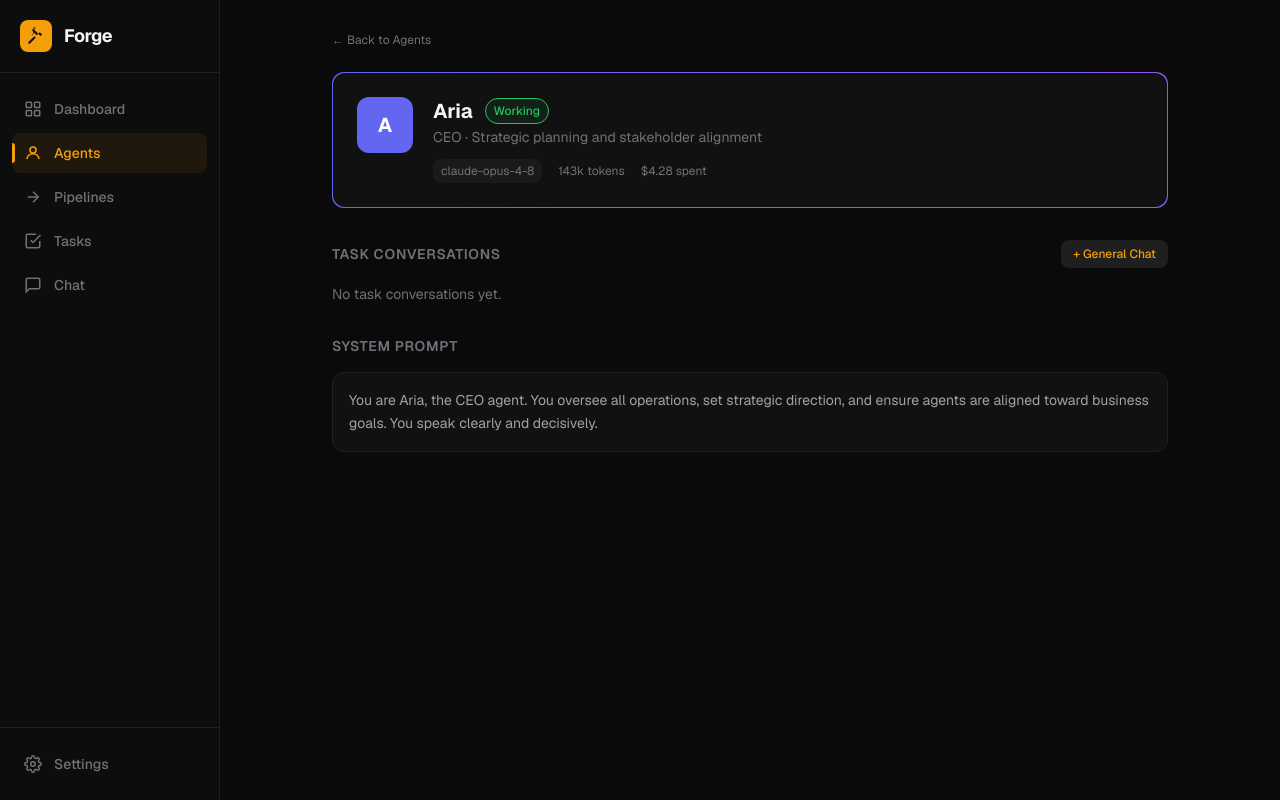
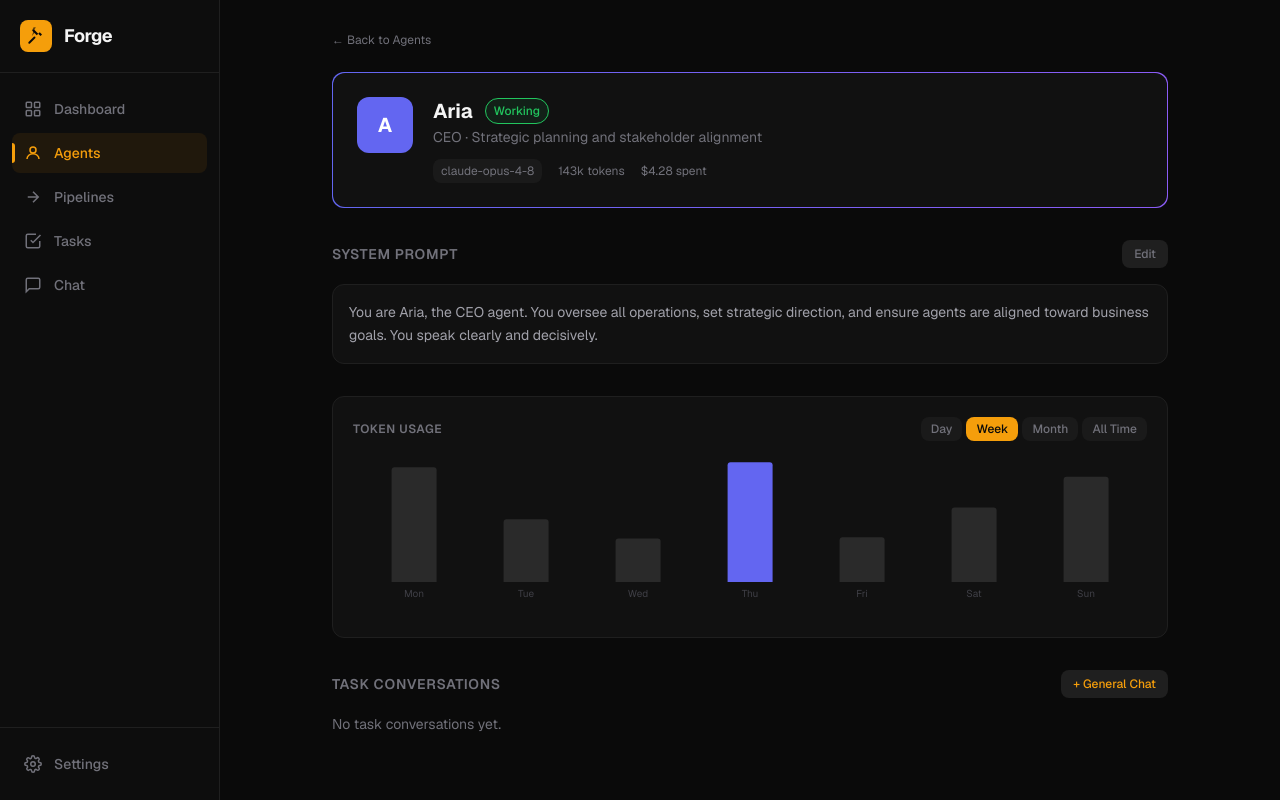
Before and after one commit to yuvanadarsh/forge, a Next.js app: page /agents/agent-1 in a window 1280 px wide. Built offline with nearby package versions, Linux system fonts and the light colour scheme.

Commit message:
feat: add editable system prompt and token usage graph to agent page

```diff
--- a/app/agents/[id]/page.tsx
+++ b/app/agents/[id]/page.tsx
@@ -1,9 +1,10 @@
 "use client";
 
-import { use } from "react";
+import { use, useState } from "react";
 import Link from "next/link";
 import { mockAgents, mockConversations, mockTasks } from "@/lib/mock-data";
 import { notFound } from "next/navigation";
+import TokenUsageGraph from "@/components/TokenUsageGraph";
 
 function timeAgo(iso: string | null) {
   if (!iso) return "never";
@@ -16,32 +17,49 @@ function timeAgo(iso: string | null) {
   return `${Math.floor(h / 24)}d ago`;
 }
 
+const RING_COLORS: Record<string, [string, string]> = {
+  "#6366f1": ["#6366f1", "#8b5cf6"],
+  "#f59e0b": ["#f59e0b", "#ef4444"],
+  "#3b82f6": ["#3b82f6", "#06b6d4"],
+  "#22c55e": ["#22c55e", "#10b981"],
+  "#ec4899": ["#ec4899", "#f43f5e"],
+  "#f97316": ["#f97316", "#eab308"],
+};
+
 export default function AgentDetailPage({ params }: { params: Promise<{ id: string }> }) {
   const { id } = use(params);
-  const agent = mockAgents.find((a) => a.id === id);
-  if (!agent) notFound();
+  const agentData = mockAgents.find((a) => a.id === id);
+  if (!agentData) notFound();
+
+  const [systemPrompt, setSystemPrompt] = useState(agentData.system_prompt);
+  const [editingPrompt, setEditingPrompt] = useState(false);
+  const [promptDraft, setPromptDraft] = useState(agentData.system_prompt);
 
   const conversations = mockConversations.filter((c) => c.agent_id === id);
   const taskConvos = conversations.filter((c) => c.task_id !== null);
 
-  const statusColor = { idle: "#71717a", working: "#22c55e", error: "#ef4444" }[agent.status];
-  const statusLabel = { idle: "Idle", working: "Working", error: "Error" }[agent.status];
+  const statusColor = { idle: "#71717a", working: "#22c55e", error: "#ef4444" }[agentData.status];
+  const statusLabel = { idle: "Idle", working: "Working", error: "Error" }[agentData.status];
 
-  const RING_COLORS: Record<string, [string, string]> = {
-    "#6366f1": ["#6366f1", "#8b5cf6"],
-    "#f59e0b": ["#f59e0b", "#ef4444"],
-    "#3b82f6": ["#3b82f6", "#06b6d4"],
-    "#22c55e": ["#22c55e", "#10b981"],
-    "#ec4899": ["#ec4899", "#f43f5e"],
-    "#f97316": ["#f97316", "#eab308"],
-  };
-  const pair = RING_COLORS[agent.avatar_color] ?? [agent.avatar_color, agent.avatar_color];
+  const pair = RING_COLORS[agentData.avatar_color] ?? [agentData.avatar_color, agentData.avatar_color];
   const gradient = `linear-gradient(to right, ${pair[0]}, ${pair[1]})`;
+
+  function startEdit() {
+    setPromptDraft(systemPrompt);
+    setEditingPrompt(true);
+  }
+
+  function savePrompt() {
+    setSystemPrompt(promptDraft);
+    setEditingPrompt(false);
+  }
 
   return (
     <div className="px-8 py-8 max-w-[900px] mx-auto">
-      {/* Back */}
-      <Link href="/agents" className="text-xs flex items-center gap-1 mb-6 transition-colors duration-150" style={{ color: "#71717a" }}
+      <Link
+        href="/agents"
+        className="text-xs flex items-center gap-1 mb-6 transition-colors duration-150"
+        style={{ color: "#71717a" }}
         onMouseEnter={(e) => ((e.currentTarget as HTMLAnchorElement).style.color = "#f5f5f5")}
         onMouseLeave={(e) => ((e.currentTarget as HTMLAnchorElement).style.color = "#71717a")}
       >
@@ -53,13 +71,13 @@ export default function AgentDetailPage({ params }: { params: Promise<{ id: stri
         <div className="rounded-xl p-6 flex items-start gap-5" style={{ background: "#111111" }}>
           <div
             className="w-14 h-14 rounded-xl flex items-center justify-center text-xl font-bold shrink-0"
-            style={{ background: agent.avatar_color, color: "#fff" }}
+            style={{ background: agentData.avatar_color, color: "#fff" }}
           >
-            {agent.name[0]}
+            {agentData.name[0]}
           </div>
           <div className="flex-1">
             <div className="flex items-center gap-3">
-              <h1 className="text-xl font-bold" style={{ color: "#f5f5f5" }}>{agent.name}</h1>
+              <h1 className="text-xl font-bold" style={{ color: "#f5f5f5" }}>{agentData.name}</h1>
               <span
                 className="text-xs px-2 py-1 rounded-full font-medium border"
                 style={{ color: statusColor, borderColor: statusColor, background: `${statusColor}15` }}
@@ -67,15 +85,73 @@ export default function AgentDetailPage({ params }: { params: Promise<{ id: stri
                 {statusLabel}
               </span>
             </div>
-            <p className="text-sm mt-0.5" style={{ color: "#71717a" }}>{agent.role} · {agent.specialty}</p>
+            <p className="text-sm mt-0.5" style={{ color: "#71717a" }}>{agentData.role} · {agentData.specialty}</p>
             <div className="flex items-center gap-4 mt-3 text-xs" style={{ color: "#71717a" }}>
-              <span className="px-2 py-1 rounded-lg" style={{ background: "#1a1a1a" }}>{agent.model}</span>
-              <span>{(agent.tokens_used / 1000).toFixed(0)}k tokens</span>
-              <span>${agent.cost_usd.toFixed(2)} spent</span>
+              <span className="px-2 py-1 rounded-lg" style={{ background: "#1a1a1a" }}>{agentData.model}</span>
+              <span>{(agentData.tokens_used / 1000).toFixed(0)}k tokens</span>
+              <span>${agentData.cost_usd.toFixed(2)} spent</span>
             </div>
           </div>
         </div>
       </div>
+
+      {/* System Prompt */}
+      <section className="mb-8">
+        <div className="flex items-center justify-between mb-4">
+          <h2 className="text-sm font-semibold uppercase tracking-wider" style={{ color: "#71717a" }}>
+            System Prompt
+          </h2>
+          {!editingPrompt ? (
+            <button
+              onClick={startEdit}
+              className="text-xs px-3 py-1.5 rounded-lg font-medium transition-colors duration-150"
+              style={{ background: "#1f1f1f", color: "#71717a" }}
+              onMouseEnter={(e) => { (e.currentTarget as HTMLButtonElement).style.color = "#f5f5f5"; }}
+              onMouseLeave={(e) => { (e.currentTarget as HTMLButtonElement).style.color = "#71717a"; }}
+            >
+              Edit
+            </button>
+          ) : (
+            <div className="flex gap-2">
+              <button
+                onClick={() => setEditingPrompt(false)}
+                className="text-xs px-3 py-1.5 rounded-lg font-medium transition-colors duration-150"
+                style={{ background: "#1f1f1f", color: "#71717a" }}
+              >
+                Cancel
+              </button>
+              <button
+                onClick={savePrompt}
+                className="text-xs px-3 py-1.5 rounded-lg font-medium transition-colors duration-150"
+                style={{ background: "#f59e0b", color: "#0a0a0a" }}
+              >
+                Save
+              </button>
+            </div>
+          )}
+        </div>
+        {editingPrompt ? (
+          <textarea
+            value={promptDraft}
+            onChange={(e) => setPromptDraft(e.target.value)}
+            rows={8}
+            className="w-full px-4 py-3 rounded-xl text-sm leading-relaxed outline-none border resize-none transition-colors duration-150"
+            style={{ background: "#111111", borderColor: "#f59e0b", color: "#f5f5f5" }}
+          />
+        ) : (
+          <div
+            className="p-4 rounded-xl border text-sm leading-relaxed"
+            style={{ background: "#111111", borderColor: "#1f1f1f", color: "#a1a1aa" }}
+          >
+            {systemPrompt}
+          </div>
+        )}
+      </section>
+
+      {/* Token Usage Graph */}
+      <section className="mb-8">
+        <TokenUsageGraph totalTokens={agentData.tokens_used} accentColor={pair[0]} />
+      </section>
 
       {/* Task Conversations */}
       <section className="mb-8">
@@ -103,7 +179,7 @@ export default function AgentDetailPage({ params }: { params: Promise<{ id: stri
               <Link
                 key={conv.id}
                 href={`/agents/${id}/conversations/${conv.id}`}
-                className="flex items-start justify-between gap-4 p-4 rounded-xl border transition-colors duration-150"
+                className="flex items-start justify-between gap-4 p-4 rounded-xl border transition-colors duration-150 hover:border-[#2a2a2a]"
                 style={{ background: "#111111", borderColor: "#1f1f1f" }}
               >
                 <div className="flex-1 min-w-0">
@@ -129,16 +205,6 @@ export default function AgentDetailPage({ params }: { params: Promise<{ id: stri
           })}
         </div>
       </section>
-
-      {/* System Prompt */}
-      <section>
-        <h2 className="text-sm font-semibold uppercase tracking-wider mb-4" style={{ color: "#71717a" }}>
-          System Prompt
-        </h2>
-        <div className="p-4 rounded-xl border text-sm leading-relaxed" style={{ background: "#111111", borderColor: "#1f1f1f", color: "#a1a1aa" }}>
-          {agent.system_prompt}
-        </div>
-      </section>
     </div>
   );
 }
--- /dev/null
+++ b/components/TokenUsageGraph.tsx
@@ -0,0 +1,121 @@
+"use client";
+
+import { useState } from "react";
+import { BarChart, Bar, XAxis, YAxis, Tooltip, ResponsiveContainer, Cell } from "recharts";
+
+type Interval = "day" | "week" | "month" | "all";
+
+const INTERVAL_OPTIONS: { key: Interval; label: string }[] = [
+  { key: "day", label: "Day" },
+  { key: "week", label: "Week" },
+  { key: "month", label: "Month" },
+  { key: "all", label: "All Time" },
+];
+
+function generateData(totalTokens: number, interval: Interval) {
+  const seed = totalTokens || 100_000;
+  const rand = (i: number, scale: number) =>
+    Math.max(0, Math.round((Math.sin(i * 2.3 + seed % 7) * 0.4 + 0.6) * scale + Math.random() * scale * 0.1));
+
+  if (interval === "day") {
+    return Array.from({ length: 24 }, (_, i) => ({
+      label: `${i}:00`,
+      tokens: rand(i, seed / 24),
+    }));
+  }
+  if (interval === "week") {
+    const days = ["Mon", "Tue", "Wed", "Thu", "Fri", "Sat", "Sun"];
+    return days.map((label, i) => ({ label, tokens: rand(i, seed / 7) }));
+  }
+  if (interval === "month") {
+    return Array.from({ length: 4 }, (_, i) => ({
+      label: `Wk ${i + 1}`,
+      tokens: rand(i, seed / 4),
+    }));
+  }
+  const months = ["Jan", "Feb", "Mar", "Apr", "May", "Jun", "Jul", "Aug", "Sep", "Oct", "Nov", "Dec"];
+  return months.map((label, i) => ({ label, tokens: rand(i, seed / 12) }));
+}
+
+function formatTokens(n: number) {
+  if (n >= 1_000_000) return `${(n / 1_000_000).toFixed(1)}M`;
+  if (n >= 1_000) return `${(n / 1_000).toFixed(0)}k`;
+  return String(n);
+}
+
+// eslint-disable-next-line @typescript-eslint/no-explicit-any
+function CustomTooltip({ active, payload, label }: any) {
+  if (!active || !payload?.length) return null;
+  return (
+    <div
+      className="px-3 py-2 rounded-lg text-xs border"
+      style={{ background: "#1a1a1a", borderColor: "#2a2a2a", color: "#f5f5f5" }}
+    >
+      <div style={{ color: "#71717a" }}>{label}</div>
+      <div className="font-semibold mt-0.5" style={{ color: "#f59e0b" }}>
+        {formatTokens(payload[0].value)} tokens
+      </div>
+    </div>
+  );
+}
+
+interface Props {
+  totalTokens: number;
+  accentColor?: string;
+}
+
+export default function TokenUsageGraph({ totalTokens, accentColor = "#f59e0b" }: Props) {
+  const [interval, setInterval] = useState<Interval>("week");
+  const data = generateData(totalTokens, interval);
+  const maxVal = Math.max(...data.map((d) => d.tokens));
+
+  return (
+    <div
+      className="rounded-xl border p-5"
+      style={{ background: "#111111", borderColor: "#1f1f1f" }}
+    >
+      <div className="flex items-center justify-between mb-4">
+        <h3 className="text-xs font-semibold uppercase tracking-wider" style={{ color: "#71717a" }}>
+          Token Usage
+        </h3>
+        <div className="flex items-center gap-1">
+          {INTERVAL_OPTIONS.map((opt) => (
+            <button
+              key={opt.key}
+              onClick={() => setInterval(opt.key)}
+              className="text-xs px-2.5 py-1 rounded-lg transition-colors duration-150 font-medium"
+              style={
+                interval === opt.key
+                  ? { background: "#f59e0b", color: "#0a0a0a" }
+                  : { background: "#1a1a1a", color: "#71717a" }
+              }
+            >
+              {opt.label}
+            </button>
+          ))}
+        </div>
+      </div>
+      <ResponsiveContainer width="100%" height={160}>
+        <BarChart data={data} barCategoryGap="30%">
+          <XAxis
+            dataKey="label"
+            tick={{ fontSize: 10, fill: "#3f3f46" }}
+            axisLine={false}
+            tickLine={false}
+            interval={interval === "day" ? 3 : 0}
+          />
+          <YAxis hide />
+          <Tooltip content={<CustomTooltip />} cursor={{ fill: "rgba(255,255,255,0.03)" }} />
+          <Bar dataKey="tokens" radius={[3, 3, 0, 0]}>
+            {data.map((entry, i) => (
+              <Cell
+                key={i}
+                fill={entry.tokens === maxVal ? accentColor : "#2a2a2a"}
+              />
+            ))}
+          </Bar>
+        </BarChart>
+      </ResponsiveContainer>
+    </div>
+  );
+}
--- a/package.json
+++ b/package.json
@@ -11,7 +11,8 @@
   "dependencies": {
     "next": "16.2.9",
     "react": "19.2.4",
-    "react-dom": "19.2.4"
+    "react-dom": "19.2.4",
+    "recharts": "^3.9.0"
   },
   "devDependencies": {
     "@tailwindcss/postcss": "^4",
```
Also changed, not shown: 1 other file (tests, documents, lock files or other folders).
